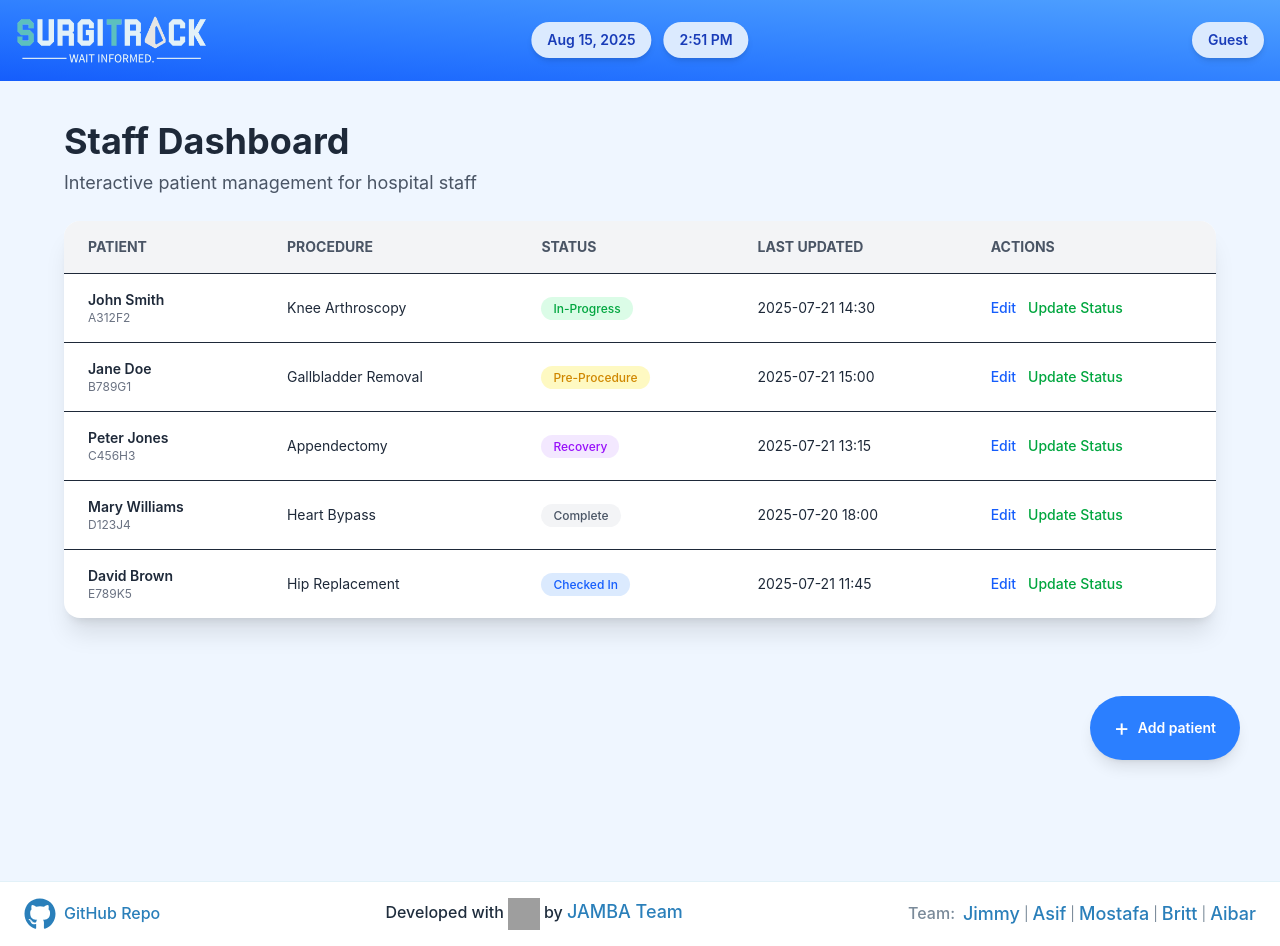
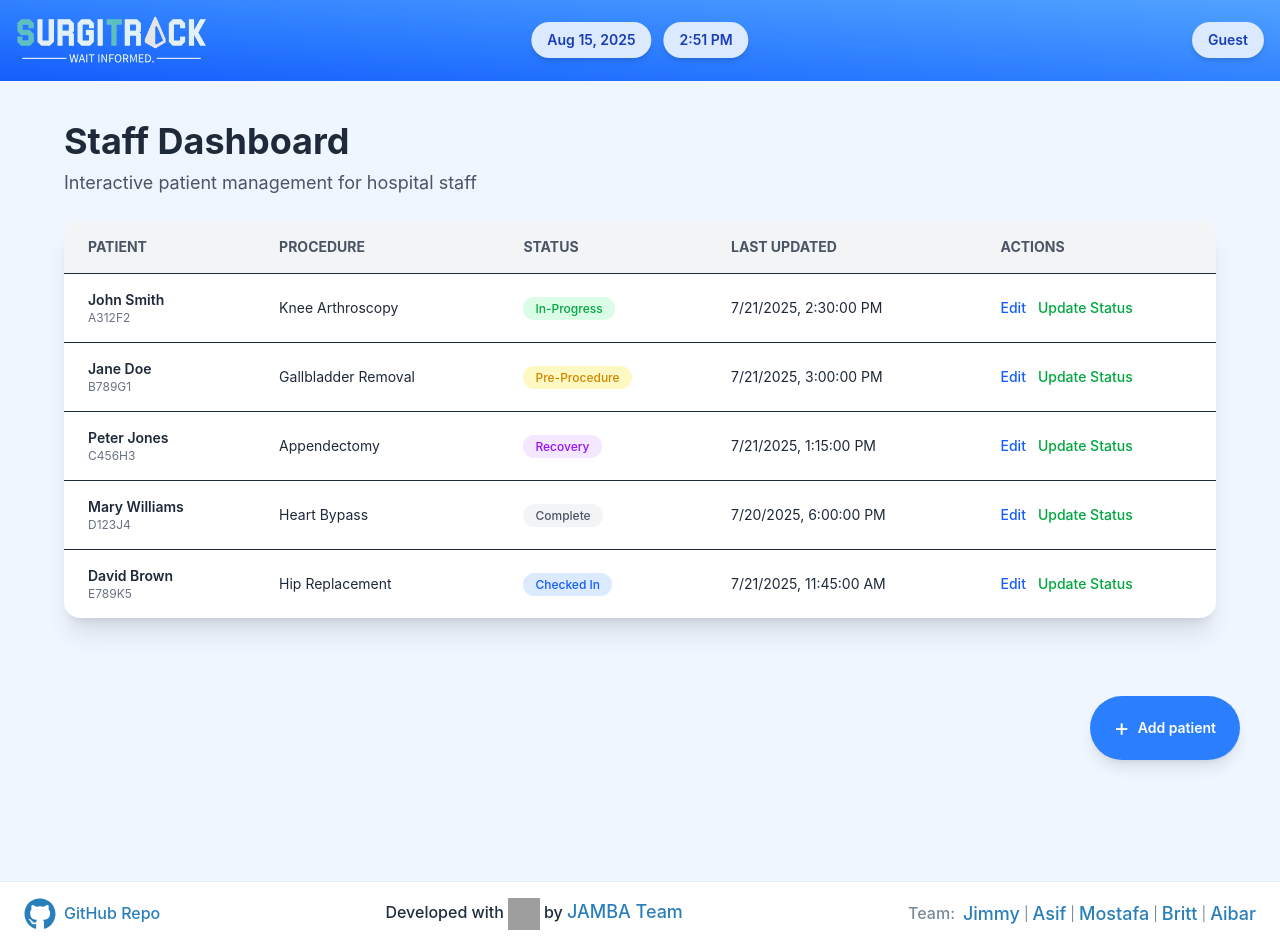
Before and after one commit to mhdasif123/SurgiTrack, a React (Vite) app: page /dashboard in a window 1280 px wide. Built offline with nearby package versions, Linux system fonts and the light colour scheme; grey boxes are pictures that could not be loaded.

Commit message:
Add Patient Context and Add Page Page

```diff
--- a/package.json
+++ b/package.json
@@ -13,6 +13,7 @@
     "@lottiefiles/react-lottie-player": "^3.6.0",
     "@tailwindcss/vite": "^4.1.11",
     "ag-grid-react": "^34.1.1",
+    "nanoid": "^5.1.5",
     "react": "^19.1.0",
     "react-dom": "^19.1.0",
     "react-icons": "^5.5.0",
--- a/src/Pages/admin/AddPatientPage.jsx
+++ b/src/Pages/admin/AddPatientPage.jsx
@@ -1,10 +1,174 @@
-import React from 'react';
+import { useContext, useEffect, useState } from "react";
+import { PatientContext } from "../../contexts/PatientContext";
+import { nanoid } from 'nanoid';
+import { useNavigate } from "react-router-dom";
+
 
 const AddPatientPage = () => {
+  const {addPatient} = useContext(PatientContext);
+  const [firstName, setFirstName] = useState("");
+  const [lastName, setLastName] = useState("");
+  const [phoneNum, setphoneNum] = useState("");
+  const [emailAddress, setemailAddress] = useState("");
+  const [country, setCountry] = useState("");
+  const [city, setCity] = useState("");
+  const [street, setStreet] = useState("");
+  const [IdGenerator, setIdGenerator] = useState("");
+
+  const status = "Checked In";
+  const navigate = useNavigate();
+
+  useEffect(() => {
+    setIdGenerator(nanoid(6));
+  },[])
+
+  const submitForm = (e) => {
+    e.preventDefault();
+
+    addPatient({
+      id: IdGenerator,
+      name: firstName + " " + lastName,
+      phoneNum: phoneNum,
+      emailAddress:emailAddress,
+      country: country,
+      city: city,
+      street: street,
+      currentStatus: status,
+      lastUpdated: new Date().toISOString()
+    })
+
+    navigate('/dashboard')
+  }
+
   return (
-    <div>
-      <h1 className="text-3xl font-bold">Admin: Add Patient Page</h1>
+      <>
+      <h1 className="text-4xl font-bold text-gray-800 mb-2 text-center p-6">Add New Patient</h1>
+      <div className="max-w-4xl mx-auto p-6 bg-white shadow-2xl rounded-2xl">
+      <form className="space-y-6" onSubmit={submitForm}>
+        {/* Row: First Name + Last Name */}
+        <div className="flex flex-wrap gap-6">
+          <div className="flex-1 min-w-[200px]">
+            <label htmlFor="firstName" className="block text-xl font-bold mb-3">First Name</label>
+            <input
+              required
+              type="text"
+              id="firstName"
+              value={firstName}
+              onChange={(e) => setFirstName(e.target.value)}
+              className="w-full border-2 border-gray-300 px-3 py-3 rounded-lg"
+            />
+          </div>
+
+          <div className="flex-1 min-w-[200px]">
+            <label htmlFor="lastName" className="block text-xl font-bold mb-3">Last Name</label>
+            <input
+              required
+              type="text"
+              id="lastName"
+              value={lastName}
+              onChange={(e) => setLastName(e.target.value)}
+              className="w-full border-2 border-gray-300 px-3 py-3 rounded-lg"
+            />
+          </div>
+        </div>
+
+        {/* Row: Phone + Email */}
+        <div className="flex flex-wrap gap-6">
+          <div className="flex-1 min-w-[200px]">
+            <label htmlFor="phoneNum" className="block text-xl font-bold mb-3">Telephone</label>
+            <input
+              required
+              type="text"
+              id="phoneNum"
+              value={phoneNum}
+              onChange={(e) => setphoneNum(e.target.value)}
+              className="w-full border-2 border-gray-300 px-3 py-3 rounded-lg"
+            />
+          </div>
+
+          <div className="flex-1 min-w-[200px]">
+            <label htmlFor="emailAddress" className="block text-xl font-bold mb-3">Email</label>
+            <input
+              required
+              type="email"
+              id="emailAddress"
+              value={emailAddress}
+              onChange={(e) => setemailAddress(e.target.value)}
+              className="w-full border-2 border-gray-300 px-3 py-3 rounded-lg"
+            />
+          </div>
+        </div>
+
+        {/* Row: Country + City + Street (3 fields on one line) */}
+        <div className="flex flex-wrap gap-6">
+          <div className="flex-1 min-w-[150px]">
+            <label htmlFor="country" className="block text-xl font-bold mb-3">Country</label>
+            <input
+              required
+              type="text"
+              id="country"
+              value={country}
+              onChange={(e) => setCountry(e.target.value)}
+              className="w-full border-2 border-gray-300 px-3 py-3 rounded-lg"
+            />
+          </div>
+
+          <div className="flex-1 min-w-[150px]">
+            <label htmlFor="city" className="block text-xl font-bold mb-3">City</label>
+            <input
+              required
+              type="text"
+              id="city"
+              value={city}
+              onChange={(e) => setCity(e.target.value)}
+              className="w-full border-2 border-gray-300 px-3 py-3 rounded-lg"
+            />
+          </div>
+
+          <div className="flex-1 min-w-[150px]">
+            <label htmlFor="street" className="block text-xl font-bold mb-3">Street</label>
+            <input
+              required
+              type="text"
+              id="street"
+              value={street}
+              onChange={(e) => setStreet(e.target.value)}
+              className="w-full border-2 border-gray-300 px-3 py-3 rounded-lg"
+            />
+          </div>
+        </div>
+
+        {/* Row: Status + ID (read-only) */}
+        <div className="flex flex-wrap gap-6">
+          <div className="flex-1 min-w-[200px]">
+            <label htmlFor="status" className="block text-xl font-bold mb-3">Status</label>
+            <input
+              required
+              type="text"
+              id="status"
+              value={status}
+              readOnly
+              className="w-full border-2 border-gray-300 px-3 py-3 rounded-lg cursor-not-allowed"
+            />
+          </div>
+
+          <div className="flex-1 min-w-[200px]">
+            <label htmlFor="id" className="block text-xl font-bold mb-3">ID Generated</label>
+            <input
+              required
+              type="text"
+              id="id"
+              value={IdGenerator}
+              readOnly
+              className="w-full border-2 border-gray-300 px-3 py-3 rounded-lg cursor-not-allowed"
+            />
+          </div>
+        </div>
+        <button type="submit" className="block mx-auto w-full text-lg bg-blue-500 font-medium text-white py-4 rounded-md hover:bg-blue-600 transition">Add Patient</button>
+      </form>
     </div>
+    </>
+
   );
 };
 
--- a/src/components/StaffDashboardComponent.jsx
+++ b/src/components/StaffDashboardComponent.jsx
@@ -1,5 +1,7 @@
+import { useContext } from "react";
 import { Link } from "react-router-dom";
-import { mockPatients } from "../data/mockData";
+import { PatientContext } from "../contexts/PatientContext";
+// import { mockPatients } from "../data/mockData";
 
 const statusStyles = {
   "Checked In": "bg-blue-100 text-blue-600",
@@ -10,6 +12,11 @@ const statusStyles = {
 };
 
 const StaffDashboardComponent = () => {
+
+  // Test -  Add this just to make the table update when someone add a patient
+  const {patients} = useContext(PatientContext);
+  const mockPatients = patients;
+
   return (
     <div className="min-h-screen bg-blue-50 px-4 py-10 relative">
       {/* Page Header */}
@@ -51,7 +58,7 @@ const StaffDashboardComponent = () => {
                   </td>
 
                   {/* Last Updated */}
-                  <td className="px-6 py-4">{patient.lastUpdated}</td>
+                  <td className="px-6 py-4">{new Date(patient.lastUpdated).toLocaleString()}</td>
 
                   {/* Actions */}
                   <td className="px-6 py-4 space-x-3">
--- /dev/null
+++ b/src/contexts/PatientContext.jsx
@@ -0,0 +1,3 @@
+import { createContext } from "react";
+
+export const PatientContext = createContext();
--- /dev/null
+++ b/src/contexts/PatientProvider.jsx
@@ -0,0 +1,32 @@
+import { useEffect, useState } from 'react';
+import {mockPatients} from '../data/mockData.js'
+import { PatientContext } from './PatientContext'
+
+
+export const PatientProvider = ({ children }) => {
+    const [patients, setPatients] = useState([]);
+
+    useEffect(() => {
+        setPatients(mockPatients);
+    }, [])
+
+    const addPatient = (patientObj) => {
+        const newPatient = {
+            ...patientObj,
+            lastUpdated: new Date().toISOString()
+        };
+        setPatients(prev => [...prev, newPatient]);
+    };
+
+
+
+    const updatePatient = (id, updateInfo) => {
+        setPatients(prev => prev.map(p => (p.id === id ? {...p, ...updateInfo} : p)))
+    }
+
+  return (
+    <PatientContext.Provider value={{patients, addPatient, updatePatient}}>
+        {children}
+    </PatientContext.Provider>
+  )
+}
--- a/src/data/mockData.js
+++ b/src/data/mockData.js
@@ -2,43 +2,67 @@ export const STATUSES = ["Checked In", "Pre-Procedure", "In-Progress", "Recovery
 
 export const mockPatients = [
   {
-    id: "A312F2",
-    name: "John Smith",
-    procedure: "Knee Arthroscopy",
-    currentStatus: "In-Progress",
-    lastUpdated: "2025-07-21 14:30",
-    history: []
+    "id": "A312F2",
+    "name": "John Smith",
+    "phoneNum": "+1-555-101-0001",
+    "emailAddress": "john.smith@example.com",
+    "country": "USA",
+    "city": "Chicago",
+    "street": "456 Elm St",
+    "procedure": "Knee Arthroscopy",
+    "currentStatus": "In-Progress",
+    "lastUpdated": "2025-07-21 14:30",
+    "history": []
   },
   {
-    id: "B789G1",
-    name: "Jane Doe",
-    procedure: "Gallbladder Removal",
-    currentStatus: "Pre-Procedure",
-    lastUpdated: "2025-07-21 15:00",
-    history: []
+    "id": "B789G1",
+    "name": "Jane Doe",
+    "phoneNum": "+1-555-202-0002",
+    "emailAddress": "jane.doe@example.com",
+    "country": "USA",
+    "city": "Los Angeles",
+    "street": "789 Oak Ave",
+    "procedure": "Gallbladder Removal",
+    "currentStatus": "Pre-Procedure",
+    "lastUpdated": "2025-07-21 15:00",
+    "history": []
   },
   {
-    id: "C456H3",
-    name: "Peter Jones",
-    procedure: "Appendectomy",
-    currentStatus: "Recovery",
-    lastUpdated: "2025-07-21 13:15",
-    history: []
+    "id": "C456H3",
+    "name": "Peter Jones",
+    "phoneNum": "+1-555-303-0003",
+    "emailAddress": "peter.jones@example.com",
+    "country": "USA",
+    "city": "New York",
+    "street": "123 Main St",
+    "procedure": "Appendectomy",
+    "currentStatus": "Recovery",
+    "lastUpdated": "2025-07-21 13:15",
+    "history": []
   },
   {
-    id: "D123J4",
-    name: "Mary Williams",
-    procedure: "Heart Bypass",
-    currentStatus: "Complete",
-    lastUpdated: "2025-07-20 18:00",
-    history: []
+    "id": "D123J4",
+    "name": "Mary Williams",
+    "phoneNum": "+1-555-404-0004",
+    "emailAddress": "mary.williams@example.com",
+    "country": "USA",
+    "city": "Houston",
+    "street": "321 Pine Rd",
+    "procedure": "Heart Bypass",
+    "currentStatus": "Complete",
+    "lastUpdated": "2025-07-20 18:00",
   },
   {
-    id: "E789K5",
-    name: "David Brown",
-    procedure: "Hip Replacement",
-    currentStatus: "Checked In",
-    lastUpdated: "2025-07-21 11:45",
-    history: []
+    "id": "E789K5",
+    "name": "David Brown",
+    "phoneNum": "+1-555-505-0005",
+    "emailAddress": "david.brown@example.com",
+    "country": "USA",
+    "city": "Phoenix",
+    "street": "654 Cedar Ln",
+    "procedure": "Hip Replacement",
+    "currentStatus": "Checked In",
+    "lastUpdated": "2025-07-21 11:45",
+    "history": []
   }
 ];
--- a/src/main.jsx
+++ b/src/main.jsx
@@ -4,13 +4,16 @@ import { BrowserRouter } from 'react-router-dom';
 import App from './App.jsx';
 import AuthProvider from './contexts/AuthProvider.jsx';
 import './index.css';
+import { PatientProvider } from './contexts/PatientProvider.jsx';
 
 createRoot(document.getElementById('root')).render(
   <StrictMode>
     <AuthProvider>
-      <BrowserRouter>
-        <App />
-      </BrowserRouter>
+      <PatientProvider>
+        <BrowserRouter>
+          <App />
+        </BrowserRouter>
+      </PatientProvider>
     </AuthProvider>
   </StrictMode>
 );
```
Also changed, not shown: 1 other file (tests, documents, lock files or other folders).
